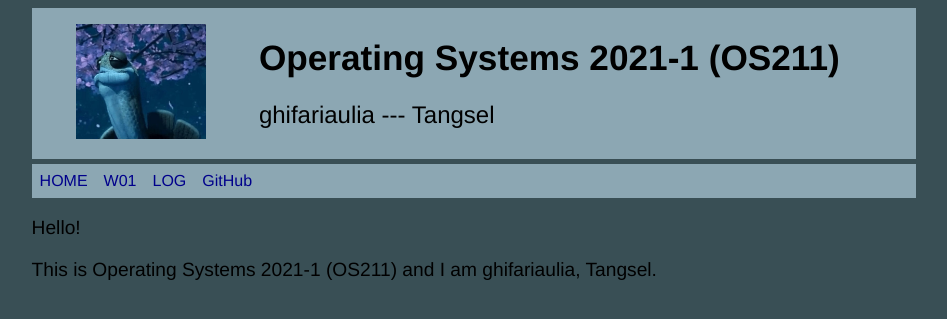
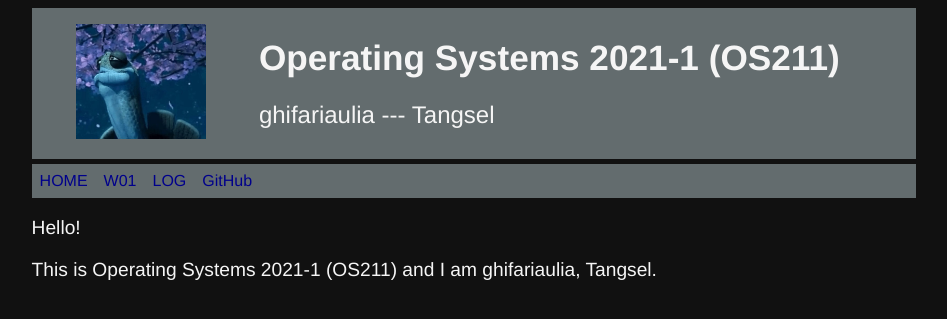
Before and after one commit to ghifariaulia/os211, a Jekyll site: the page built from index.md, in a window 1280 px wide. Shown: the top 319 px of the page, without its empty margins (166-1113 px from the left). Built offline with Jekyll 4.4.1, drawn with Linux system fonts in a browser that asks for light colours.

Commit message:
edit css and html

```diff
--- a/_includes/navbar.html
+++ b/_includes/navbar.html
@@ -3,7 +3,7 @@
     display: flex;
     flex-direction: row;
     width: 100%;
-    background-color: #8CA7B3;
+    background-color: #636c6e;
     margin-top: 5px;
     margin-bottom: 5px;
   }
--- a/assets/css/style.css
+++ b/assets/css/style.css
@@ -1,6 +1,6 @@
 .plainclass {
-  color: black;
-  background-color: #394F55;
+  color: whitesmoke;
+  background-color: #111111;
   font-family: Helvetica, Arial, sans-serif;
   display: flex;
   justify-content: center;
@@ -8,7 +8,7 @@
 
 .row {
   display: flex;
-  background-color: #8CA7B3;
+  background-color: #636c6e;
   justify-content: space-evenly;
   padding: 1rem 3rem 1rem 1rem;
 }
@@ -37,7 +37,7 @@
 }
 
 .content {
-  color:black;
+  color:whitesmoke;
   font-size: 1.2rem;
   font-weight: 400;
 }
```
